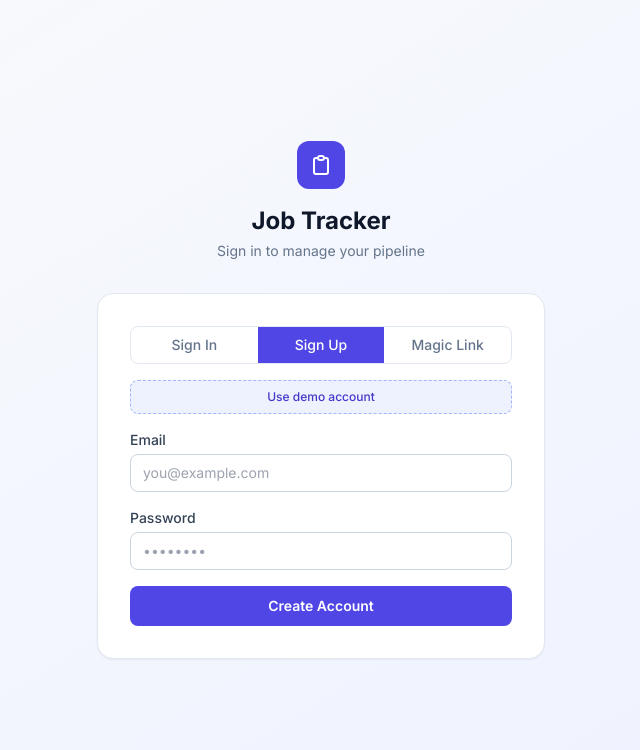
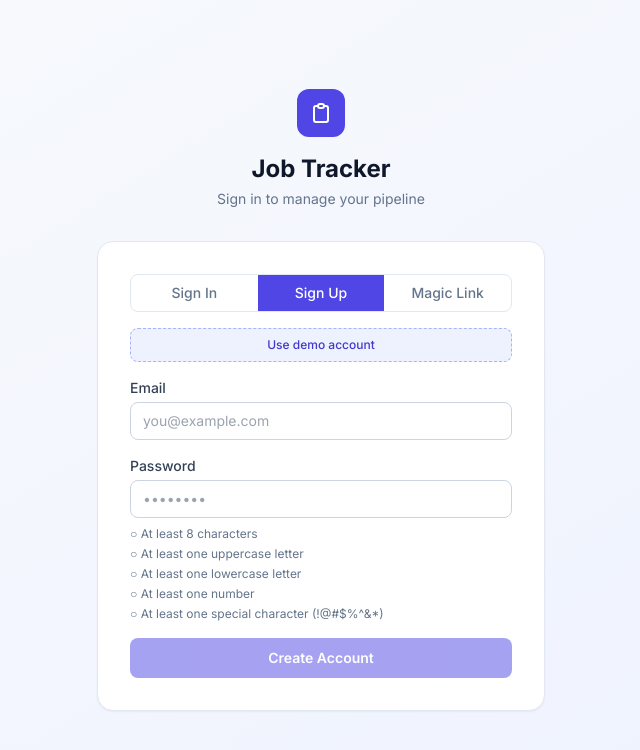
Before and after one commit to zhaoanliu/job-tracker, a Next.js app: page /login in a window 1280 px wide. Both pictures are taken after a click on the button "Sign Up". Shown: the top 750 px of the page, without its empty margins (319-959 px from the left). Built offline with nearby package versions, Linux system fonts and the light colour scheme; no server answers.

Commit message:
feat: Enforce strong password requirements (closes #83)

```diff
--- a/components/auth/AuthForm.tsx
+++ b/components/auth/AuthForm.tsx
@@ -2,6 +2,11 @@
 
 import { useState } from 'react'
 import { createClient } from '@/lib/supabase/client'
+import {
+  PASSWORD_MIN_LENGTH,
+  PASSWORD_RULES,
+  validatePassword,
+} from '@/lib/password'
 
 type Mode = 'signin' | 'signup' | 'magic'
 
@@ -13,11 +18,19 @@ export default function AuthForm() {
   const [loading, setLoading] = useState(false)
   const [message, setMessage] = useState<{ text: string; type: 'error' | 'success' } | null>(null)
 
+  const passwordCheck = validatePassword(password)
+  const blockSignupSubmit = mode === 'signup' && !passwordCheck.valid
+
   async function handleSubmit(e: React.FormEvent) {
     e.preventDefault()
-    setLoading(true)
     setMessage(null)
 
+    if (mode === 'signup' && !passwordCheck.valid) {
+      setMessage({ text: passwordCheck.message ?? 'Password does not meet requirements.', type: 'error' })
+      return
+    }
+
+    setLoading(true)
     try {
       if (mode === 'magic') {
         const { error } = await supabase.auth.signInWithOtp({
@@ -37,7 +50,6 @@ export default function AuthForm() {
       } else {
         const { error } = await supabase.auth.signInWithPassword({ email, password })
         if (error) throw error
-        // Middleware will detect the session and redirect to /dashboard
         window.location.href = '/dashboard'
       }
     } catch (err: unknown) {
@@ -97,10 +109,34 @@ export default function AuthForm() {
             value={password}
             onChange={e => setPassword(e.target.value)}
             placeholder="••••••••"
-            minLength={6}
+            minLength={mode === 'signup' ? PASSWORD_MIN_LENGTH : 6}
+            aria-invalid={mode === 'signup' && password.length > 0 && !passwordCheck.valid}
+            aria-describedby={mode === 'signup' ? 'password-requirements' : undefined}
             className="w-full rounded-lg border border-slate-300 px-3 py-2 text-sm focus:outline-none focus:ring-2 focus:ring-indigo-500 focus:border-transparent"
             suppressHydrationWarning
           />
+          {mode === 'signup' && (
+            <ul
+              id="password-requirements"
+              role="list"
+              className="mt-2 space-y-1 text-xs"
+            >
+              {PASSWORD_RULES.map(rule => {
+                const passed = rule.test(password)
+                return (
+                  <li
+                    key={rule.id}
+                    data-testid={`password-rule-${rule.id}`}
+                    data-passed={passed}
+                    className={passed ? 'text-green-600' : 'text-slate-500'}
+                  >
+                    <span aria-hidden="true">{passed ? '✓' : '○'}</span>{' '}
+                    {rule.label}
+                  </li>
+                )
+              })}
+            </ul>
+          )}
         </div>
       )}
 
@@ -118,7 +154,7 @@ export default function AuthForm() {
 
       <button
         type="submit"
-        disabled={loading}
+        disabled={loading || blockSignupSubmit}
         className="w-full rounded-lg bg-indigo-600 px-4 py-2.5 text-sm font-semibold text-white hover:bg-indigo-700 focus:outline-none focus:ring-2 focus:ring-indigo-500 focus:ring-offset-2 disabled:opacity-50 disabled:cursor-not-allowed transition-colors"
       >
         {loading
--- /dev/null
+++ b/lib/password.ts
@@ -0,0 +1,57 @@
+export const PASSWORD_MIN_LENGTH = 8
+export const PASSWORD_SPECIAL_CHARS = '!@#$%^&*'
+
+export interface PasswordRule {
+  id: 'length' | 'uppercase' | 'lowercase' | 'number' | 'special'
+  label: string
+  test: (password: string) => boolean
+}
+
+export const PASSWORD_RULES: readonly PasswordRule[] = [
+  {
+    id: 'length',
+    label: `At least ${PASSWORD_MIN_LENGTH} characters`,
+    test: (p) => p.length >= PASSWORD_MIN_LENGTH,
+  },
+  {
+    id: 'uppercase',
+    label: 'At least one uppercase letter',
+    test: (p) => /[A-Z]/.test(p),
+  },
+  {
+    id: 'lowercase',
+    label: 'At least one lowercase letter',
+    test: (p) => /[a-z]/.test(p),
+  },
+  {
+    id: 'number',
+    label: 'At least one number',
+    test: (p) => /[0-9]/.test(p),
+  },
+  {
+    id: 'special',
+    label: `At least one special character (${PASSWORD_SPECIAL_CHARS})`,
+    test: (p) => /[!@#$%^&*]/.test(p),
+  },
+]
+
+export interface PasswordValidationResult {
+  valid: boolean
+  failed: PasswordRule['id'][]
+  message: string | null
+}
+
+export function validatePassword(password: string): PasswordValidationResult {
+  const failed = PASSWORD_RULES.filter((r) => !r.test(password)).map((r) => r.id)
+  if (failed.length === 0) {
+    return { valid: true, failed: [], message: null }
+  }
+  const failedLabels = PASSWORD_RULES.filter((r) => failed.includes(r.id)).map(
+    (r) => r.label.toLowerCase()
+  )
+  return {
+    valid: false,
+    failed,
+    message: `Password must include: ${failedLabels.join(', ')}.`,
+  }
+}
```
